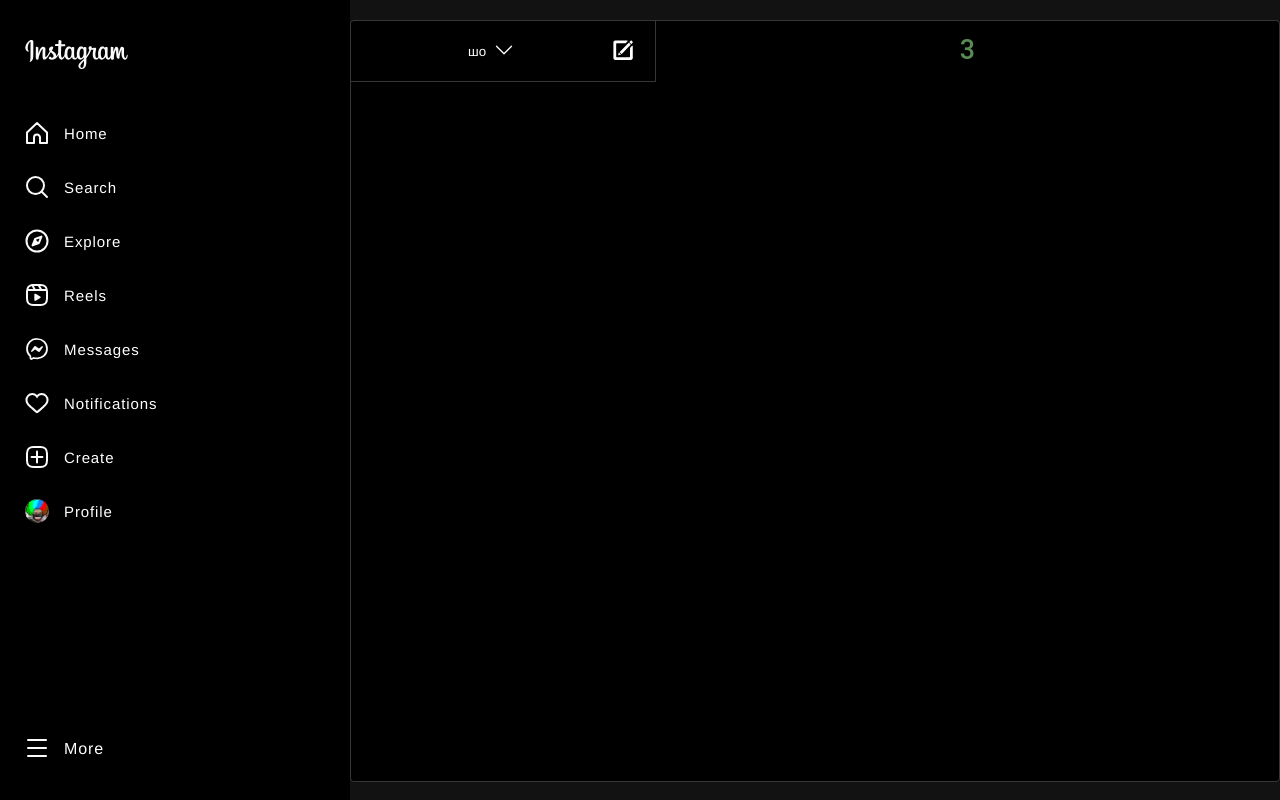
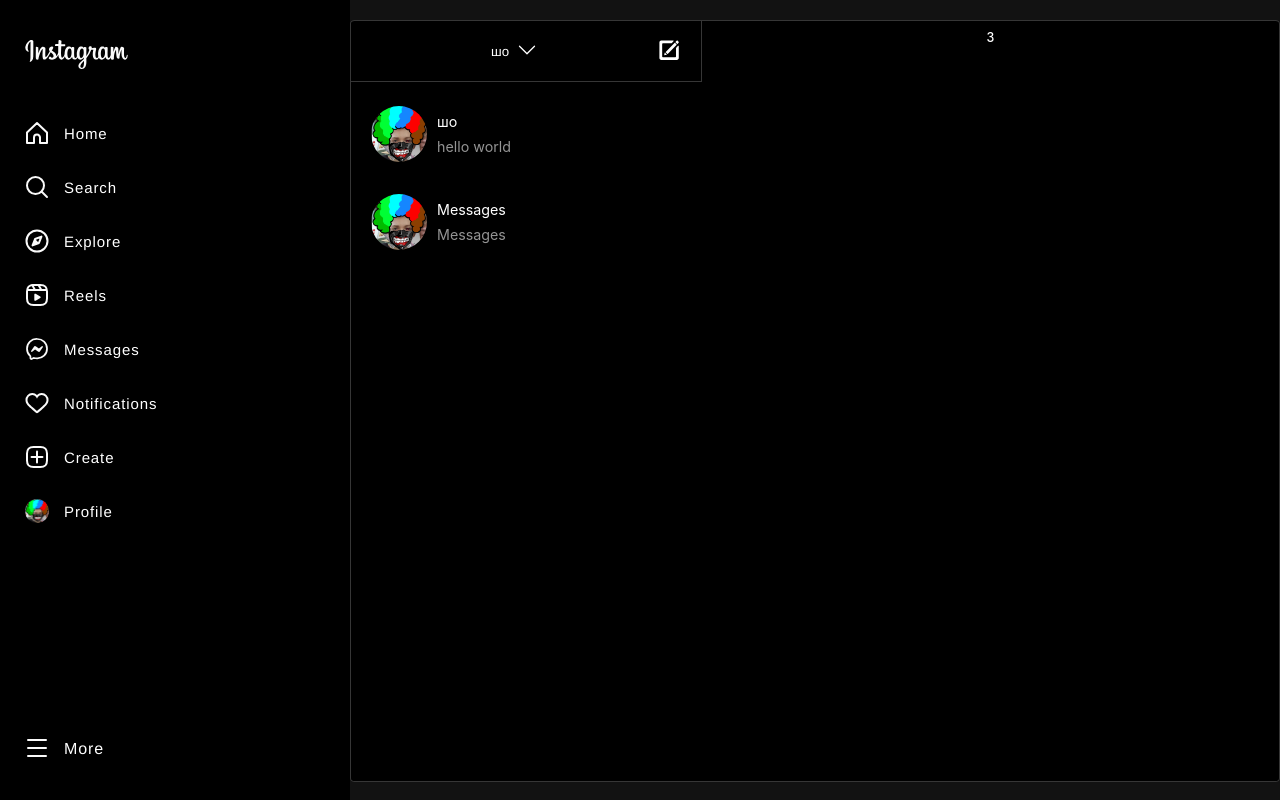
Before and after one commit to mishanika/mishagram, a React (Create React App) app: page /direct in a window 1280 px wide. Built offline with nearby package versions, Linux system fonts and the light colour scheme.

Commit message:
added dialog block

```diff
--- a/package.json
+++ b/package.json
@@ -3,9 +3,9 @@
   "version": "0.1.0",
   "private": true,
   "dependencies": {
-    "@emotion/react": "^11.10.5",
-    "@emotion/styled": "^11.10.5",
-    "@mui/material": "^5.11.8",
+    "@emotion/react": "^11.10.6",
+    "@emotion/styled": "^11.10.6",
+    "@mui/material": "^5.11.10",
     "@mui/styles": "^5.11.7",
     "@reduxjs/toolkit": "^1.9.1",
     "@testing-library/jest-dom": "^5.16.5",
--- a/public/index.css
+++ b/public/index.css
@@ -1,9 +1,9 @@
-*{
+* {
     margin: 0;
     padding: 0;
 }
-html{
 
+html {
     font-family: Helvetica, Arial, sans-serif;
     font-size: 10px;
 }
--- a/src/containers/message/Message.tsx
+++ b/src/containers/message/Message.tsx
@@ -1,16 +1,17 @@
-/* eslint-disable no-unused-vars */
 import React from 'react';
 import './Message.css';
 import { useAppSelector } from '../../hooks/useReduxHooks';
 import ChevronDownSVG from '../../assets/svg/ChevronDownSVG';
 import NewDirectMessageSVG from '../../assets/svg/NewDirectMessageSVG';
 import { makeStyles } from '@mui/styles';
-import { Button, Stack } from '@mui/material';
+import { Box, Button, GlobalStyles, Stack } from '@mui/material';
 import DialogList from './components/dialogList/DialogList';
 import { selectDialogs } from '../../redux/reducers/direct..slice';
+import darkScrollbar from '@mui/material/darkScrollbar';
 
 const useStyles = makeStyles({
   btn: {},
+  scrollBar: { paddingTop: 8, overflow: 'hidden', overflowY: 'scroll' },
 });
 
 const Message = () => {
@@ -37,9 +38,10 @@
               </button>
             </div>
           </div>
-          <div className="other-users-panel scroll-container">
+          <GlobalStyles styles={{ ...darkScrollbar() }} />
+          <Box className={classes.scrollBar}>
             <DialogList dialogs={dialogs} />
-          </div>
+          </Box>
         </div>
         <div className="message-panel">
           <Stack color="primary.main">
--- a/src/containers/message/components/dialog/Dialog.tsx
+++ b/src/containers/message/components/dialog/Dialog.tsx
@@ -1,7 +1,44 @@
+import { Avatar, Box, Typography } from '@mui/material';
 import React from 'react';
-
-const Dialog = () => {
-  return <>{}</>;
+import { IDialog } from '../../../../types/types';
+import logo from '../../../../assets/png/donikghoul.png';
+import { makeStyles } from '@mui/styles';
+import theme from '../../../../theme/theme';
+/* eslint-disable no-unused-vars */
+const useStyles = makeStyles({
+  dialogContainer: {
+    height: 72,
+    padding: '8px 20px',
+    display: 'flex',
+    flexDirection: 'row',
+    alignItems: 'center',
+    gap: 10,
+    '&:hover': {
+      backgroundColor: theme.palette.action.hover,
+      cursor: 'pointer',
+    },
+  },
+  message: { marginTop: 3, color: theme.palette.secondary.main },
+});
+const Dialog = ({ senderAvatar, senderName, lastMessage, messageSent }: IDialog) => {
+  const classes = useStyles();
+  return (
+    <>
+      <Box className={classes.dialogContainer}>
+        <Box>
+          <Avatar sx={{ width: 56, height: 56 }} alt="123" src={logo} />
+        </Box>
+        <Box>
+          <Box>
+            <Typography>{senderName}</Typography>
+          </Box>
+          <Box className={classes.message}>
+            <Typography>{lastMessage}</Typography>
+          </Box>
+        </Box>
+      </Box>
+    </>
+  );
 };
 
 export default Dialog;
--- a/src/containers/message/components/dialogList/DialogList.tsx
+++ b/src/containers/message/components/dialogList/DialogList.tsx
@@ -6,11 +6,11 @@
   const renderDialogs = () => {
     return dialogs.map((dialog) => (
       <>
-        <Dialog key={dialog.id} />
+        <Dialog key={dialog.id} {...dialog} />
       </>
     ));
   };
-  return <div>{renderDialogs()}</div>;
+  return <>{renderDialogs()}</>;
 };
 
 export default DialogList;
--- a/src/redux/reducers/direct..slice.ts
+++ b/src/redux/reducers/direct..slice.ts
@@ -8,7 +8,16 @@
 }
 
 const initialState: initialState = {
-  dialogs: [{ id: '1', senderAvatar: '', senderName: 'шо', lastMessage: 'hello world', messageSent: '1h' }],
+  dialogs: [
+    {
+      id: '1',
+      senderAvatar: '',
+      senderName: 'шо',
+      lastMessage: 'hello world',
+      messageSent: '1h',
+    },
+    { id: '2', senderAvatar: '', senderName: 'Messages', lastMessage: 'Messages', messageSent: '2h' },
+  ],
   messages: [],
 };
 
--- a/src/theme/theme.ts
+++ b/src/theme/theme.ts
@@ -3,14 +3,29 @@
 const theme = createTheme({
   palette: {
     primary: {
-      main: '#588a54',
+      main: '#fff',
     },
     secondary: {
-      main: '#f9f9f9',
+      main: '#949494',
+    },
+    action: {
+      hover: '#262626',
     },
   },
   typography: {
-    fontSize: 43,
+    fontFamily: [
+      '-apple-system',
+      'BlinkMacSystemFont',
+      '"Segoe UI"',
+      'Roboto',
+      '"Helvetica"',
+      'Arial',
+      'sans-serif',
+      '"Apple Color Emoji"',
+      '"Segoe UI Emoji"',
+      '"Segoe UI Symbol"',
+    ].join(','),
+    fontSize: 20,
   },
   components: {},
 });
```
Also changed, not shown: 1 other file (tests, documents, lock files or other folders).
